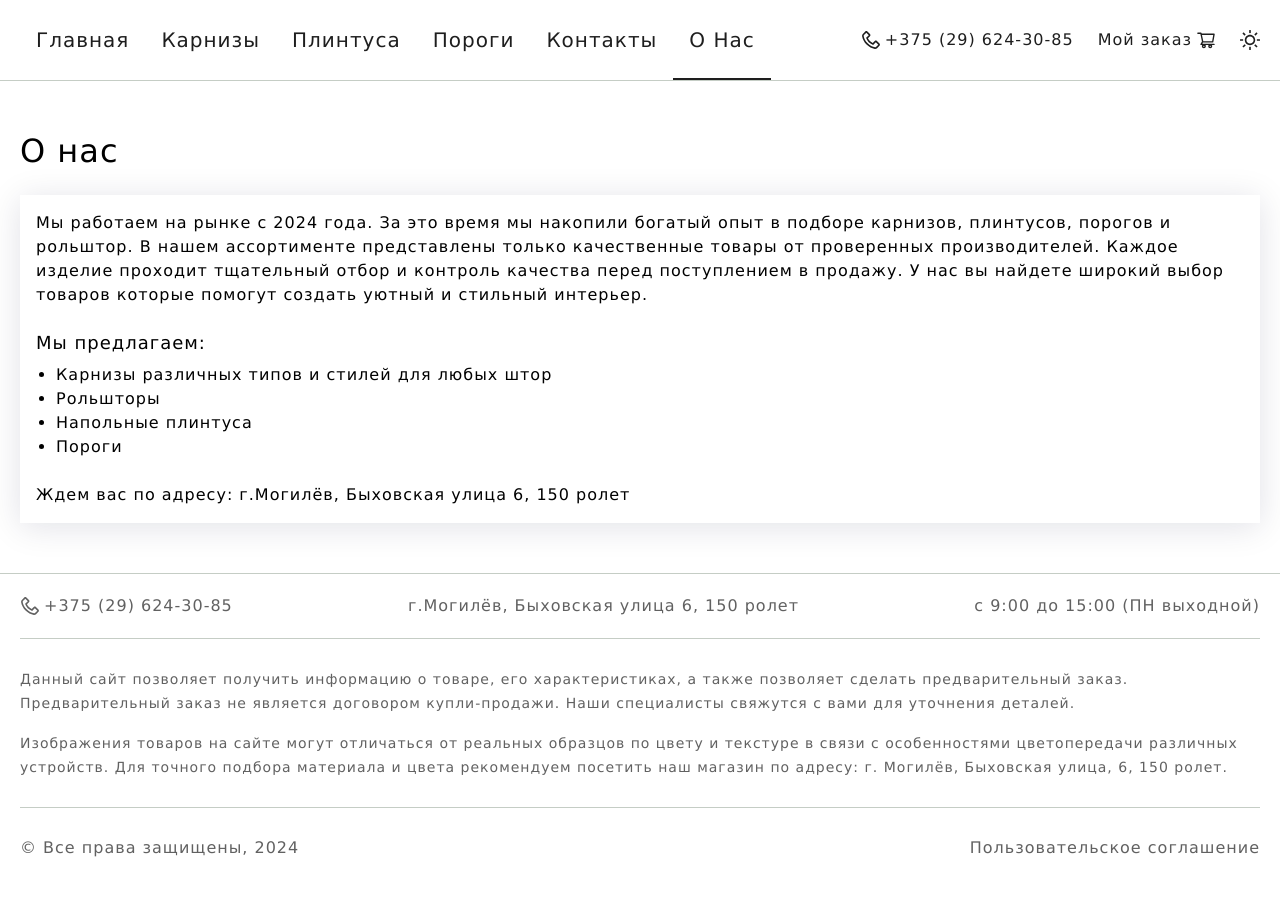
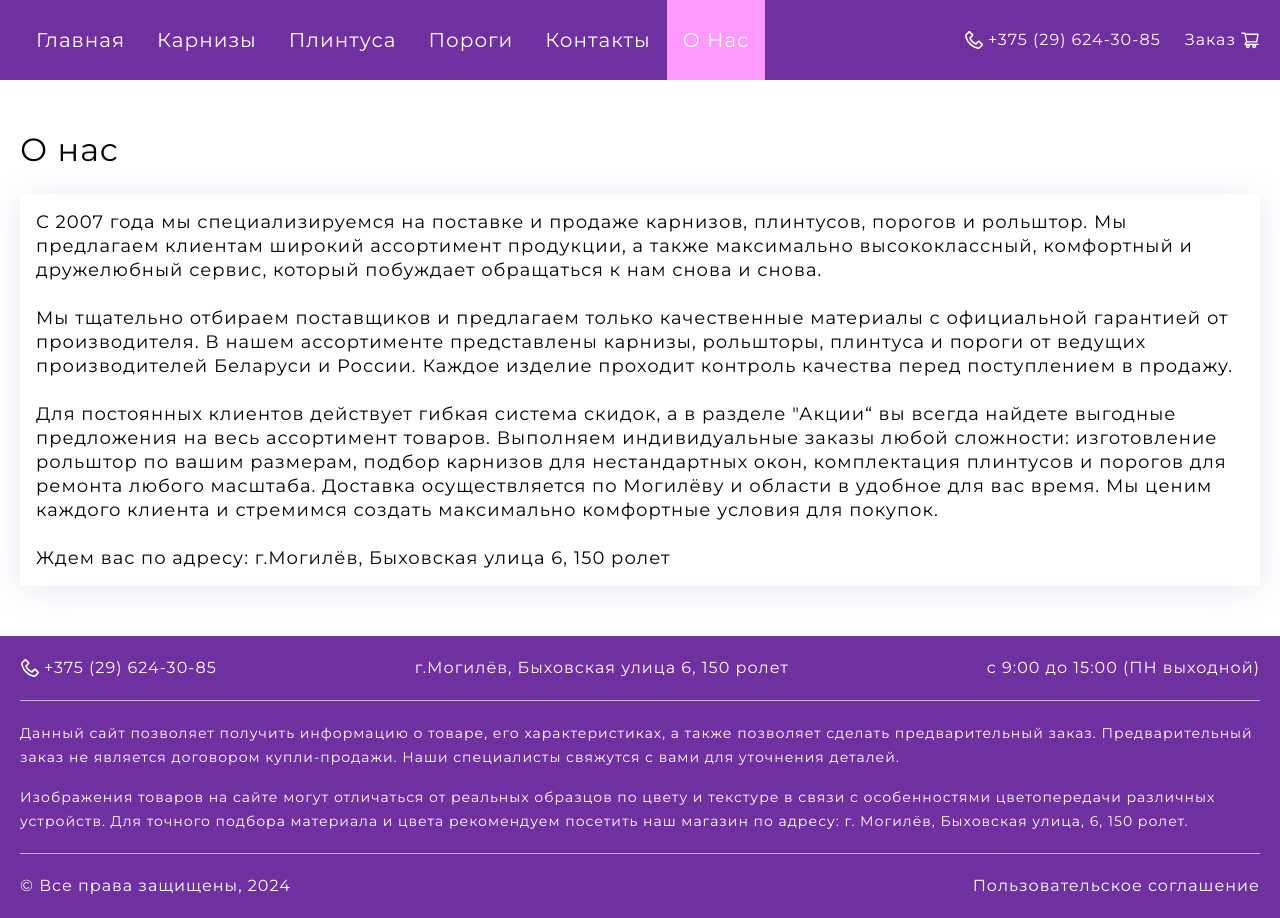
Before and after one commit to Yan-Litvinenko/decor-market, a Next.js app: page /about in a window 1280 px wide. Before the commit the page ends 888 px from the top, so only its background shows below. Built offline with nearby package versions, Linux system fonts and the light colour scheme.

Commit message:
refactoring: colors

```diff
--- a/app/(user)/about/page.tsx
+++ b/app/(user)/about/page.tsx
@@ -2,6 +2,7 @@ import { CONTACTS } from '@/constants/contacts';
 
 export default function About(): React.JSX.Element {
     const { address } = CONTACTS;
+
     return (
         <section className="about">
             <div className="container">
@@ -10,32 +11,27 @@ export default function About(): React.JSX.Element {
                 </h1>
 
                 <section className="about__content">
-                    <p
-                        aria-label="Мы работаем на рынке с 2024 года. За это время мы накопили богатый опыт в подборе карнизов,
-                        плинтусов, порогов и рольштор. В нашем ассортименте представлены только качественные товары от
-                        проверенных производителей. Каждое изделие проходит тщательный отбор и контроль качества перед
-                        поступлением в продажу. У нас вы найдете широкий выбор товаров которые помогут создать уютный и
-                        стильный интерьер."
-                    >
-                        Мы работаем на рынке с 2024 года. За это время мы накопили богатый опыт в подборе карнизов,
-                        плинтусов, порогов и рольштор. В нашем ассортименте представлены только качественные товары от
-                        проверенных производителей. Каждое изделие проходит тщательный отбор и контроль качества перед
-                        поступлением в продажу. У нас вы найдете широкий выбор товаров которые помогут создать уютный и
-                        стильный интерьер.
+                    <p>
+                        С 2007 года мы специализируемся на поставке и продаже карнизов, плинтусов, порогов и рольштор.
+                        Мы предлагаем клиентам широкий ассортимент продукции, а также максимально высококлассный,
+                        комфортный и дружелюбный сервис, который побуждает обращаться к нам снова и снова.
                     </p>
-                    <section className="about__list-section">
-                        <h2 className="about__list-title" aria-label="Мы предлагаем">
-                            Мы предлагаем:
-                        </h2>
-                        <ul className="about__list">
-                            <li aria-label="Карнизы различных типов и стилей для любых штор">
-                                Карнизы различных типов и стилей для любых штор
-                            </li>
-                            <li aria-label="Современные рольшторы">Рольшторы</li>
-                            <li aria-label="Напольные плинтуса">Напольные плинтуса</li>
-                            <li aria-label="Пороги для всех типов напольных покрытий">Пороги</li>
-                        </ul>
-                    </section>
+                    <p>
+                        Мы тщательно отбираем поставщиков и предлагаем только качественные материалы с официальной
+                        гарантией от производителя. В нашем ассортименте представлены карнизы, рольшторы, плинтуса и
+                        пороги от ведущих производителей Беларуси и России. Каждое изделие проходит контроль качества
+                        перед поступлением в продажу.
+                    </p>
+
+                    <p>
+                        Для постоянных клиентов действует гибкая система скидок, а в разделе &quot;Акции&ldquo; вы
+                        всегда найдете выгодные предложения на весь ассортимент товаров. Выполняем индивидуальные заказы
+                        любой сложности: изготовление рольштор по вашим размерам, подбор карнизов для нестандартных
+                        окон, комплектация плинтусов и порогов для ремонта любого масштаба. Доставка осуществляется по
+                        Могилёву и области в удобное для вас время. Мы ценим каждого клиента и стремимся создать
+                        максимально комфортные условия для покупок.
+                    </p>
+
                     <p aria-label={`Ждем вас по адресу: ${address}`}>Ждем вас по адресу: {address}</p>
                 </section>
             </div>
--- a/components/header/Header.tsx
+++ b/components/header/Header.tsx
@@ -1,7 +1,7 @@
 import Link from 'next/link';
 import ContactsPhone from '../contactsPhone/ContactsPhone';
 import Navigation from '../navigation/Navigation';
-import { ShoppingCartOutlined, SunOutlined, MenuOutlined } from '@ant-design/icons';
+import { ShoppingCartOutlined, MenuOutlined } from '@ant-design/icons';
 
 export default function Header(): React.JSX.Element {
     return (
@@ -18,12 +18,9 @@ export default function Header(): React.JSX.Element {
                     <div className="header__contacts-shopping">
                         <ContactsPhone />
                         <div className="header__shopping">
-                            <span>Мой заказ</span>
+                            <span>Заказ</span>
                             <ShoppingCartOutlined className="header__shopping-icon" />
                             <Link className="header__shopping-link" href="/" aria-label="Перейти в корзину" />
-                        </div>
-                        <div className="header__theme">
-                            <SunOutlined className="header__theme-icon" aria-label="Переключить тему" />
                         </div>
                     </div>
                 </div>
--- a/styles/components/about.scss
+++ b/styles/components/about.scss
@@ -1,21 +1,10 @@
 .about {
     &__content {
-        box-shadow: var(--box-shadow);
+        box-shadow: var(--box-shadow-main-color);
+        font-size: 18px;
         display: flex;
         flex-direction: column;
         padding: 16px;
         row-gap: 24px;
     }
-
-    &__list-title {
-        font-size: 18px;
-        margin-bottom: 8px;
-    }
-
-    &__list {
-        display: flex;
-        flex-direction: column;
-        list-style-type: disc;
-        padding-left: 20px;
-    }
 }
--- a/styles/components/contacts.scss
+++ b/styles/components/contacts.scss
@@ -6,7 +6,7 @@
     }
 
     &__list {
-        box-shadow: var(--box-shadow);
+        box-shadow: var(--box-shadow-main-color);
         display: flex;
         flex-direction: column;
         max-width: 696px;
@@ -37,6 +37,7 @@
         }
 
         &__list {
+            padding: 0;
             max-width: 100%;
         }
     }
--- a/styles/components/contactsComponents.scss
+++ b/styles/components/contactsComponents.scss
@@ -2,8 +2,24 @@
     transition: var(--transition-time);
 }
 
+.phone {
+    transition: text-shadow var(--transition-time);
+
+    &__icon {
+        transition: filter var(--transition-time);
+    }
+}
+
 @media (hover: hover) {
     .contacts-address:hover a {
-        text-shadow: var(--main-color-text-shadow);
+        text-shadow: var(--light-text-shadow);
+    }
+
+    .phone:hover {
+        text-shadow: var(--light-text-shadow);
+    }
+
+    .phone:hover .phone__icon {
+        filter: drop-shadow(0px 0px 1px var(--light-text-color));
     }
 }
--- a/styles/components/footer.scss
+++ b/styles/components/footer.scss
@@ -1,8 +1,8 @@
 .footer {
-    border-top: 1px solid var(--decorative-line-color);
+    background-color: var(--main-color);
+    color: var(--light-text-color);
 
     &__contacts {
-        color: var(--light-main-color);
         padding: 20px 0px;
 
         &-list {
@@ -24,13 +24,13 @@
         row-gap: 16px;
         display: flex;
         flex-direction: column;
-        padding: 28px 0px;
+        padding: 20px 0px;
     }
 
     &__information {
         border-top: 1px solid var(--decorative-line-color);
         color: var(--light-main-color);
-        padding: 28px 0px;
+        padding: 20px 0px;
 
         &-list {
             display: flex;
@@ -45,7 +45,7 @@
 
 @media (hover: hover) {
     .footer__information-link:hover {
-        text-shadow: var(--main-color-text-shadow);
+        text-shadow: var(--light-text-shadow);
     }
 }
 
--- a/styles/components/header.scss
+++ b/styles/components/header.scss
@@ -1,7 +1,6 @@
 .header {
-    background-color: var(--inverse-main-color);
-    border-bottom: 1px solid var(--decorative-line-color);
-    color: var(--main-color);
+    background-color: var(--main-color);
+    color: var(--light-text-color);
     left: 0;
     position: sticky;
     right: 0;
@@ -25,9 +24,15 @@
         display: flex;
         position: relative;
         transition: text-shadow var(--transition-time);
+
+        &-icon {
+            transition: filter var(--transition-time);
+            will-change: filter;
+        }
     }
 
     &__shopping-icon {
+        display: block;
         font-size: 20px;
         transform: translateY(2px);
         height: 20px;
@@ -39,45 +44,24 @@
         inset: 0;
     }
 
-    &__theme {
-        cursor: pointer;
-        display: flex;
-        justify-content: center;
-        align-items: center;
-    }
-
-    &__theme-icon {
-        height: 20px;
-        width: 20px;
-        font-size: 20px;
-    }
-
     &__burger {
-        display: none;
         background: none;
         border: none;
+        color: var(--main-color);
         cursor: pointer;
+        display: none;
         font-size: 24px;
-        color: var(--main-color);
         padding: 8px;
     }
 }
 
 @media (hover: hover) {
-    .header__contacts:hover .header__contacts-icon {
-        animation: trigger-phone var(--transition-time) ease-in-out;
+    .header__shopping:hover {
+        text-shadow: var(--light-text-shadow);
     }
 
-    .header__contacts:hover {
-        text-shadow: var(--main-color-text-shadow);
-    }
-
-    .header__shopping:hover {
-        text-shadow: var(--main-color-text-shadow);
-    }
-
-    .header__theme:hover {
-        text-shadow: var(--main-color-text-shadow);
+    .header__shopping:hover .header__shopping-icon {
+        filter: drop-shadow(0px 0px 1px var(--light-text-color));
     }
 }
 
--- a/styles/components/navigation.scss
+++ b/styles/components/navigation.scss
@@ -20,45 +20,17 @@
         overflow: hidden;
         padding: 0 16px;
         position: relative;
+        transition: text-shadow var(--transition-time);
     }
 
-    &__link::before {
-        content: '';
-        display: block;
-        bottom: 0;
-        left: 0;
-        width: 100%;
-        height: 2px;
-        position: absolute;
-        background-color: var(--main-color);
-        transition:
-            transform var(--transition-time) ease,
-            opacity 0ms ease var(--transition-time);
-        transition:
-            transform ease var(var(--transition-time), var(--transition-time)),
-            opacity ease 0ms var(--transition-time);
-        transform: translateX(100%);
-        opacity: 0;
-    }
-
-    &__link-active:before {
-        transform: translateX(0);
-        opacity: 1;
+    &__link-active {
+        background-color: var(--secondary-color);
     }
 }
 
 @media (hover: hover) {
-    .nav:hover .nav__link:hover:before {
-        transition-delay: 0ms, 0ms;
-    }
-
-    .nav__link:hover:before {
-        transform: translateX(0);
-        opacity: 1;
-    }
-
-    .nav__link:hover ~ .nav__link:before {
-        transform: translateX(-100%);
+    .nav__link:hover {
+        text-shadow: var(--light-text-shadow);
     }
 }
 
--- /dev/null
+++ b/styles/fonts.scss
@@ -0,0 +1,6 @@
+@font-face {
+    font-family: 'Montserrat';
+    src: url('../public/fonts/Montserrat.woff2'), url('../public/fonts/Montserrat.woff');
+    font-display: swap;
+    font-weight: 400;
+}
--- a/styles/index.scss
+++ b/styles/index.scss
@@ -1,5 +1,7 @@
 @import '~reset-css/reset.css';
 @import './variables.scss';
+@import './fonts.scss';
+
 @import './components/header.scss';
 @import './components/phone.scss';
 @import './components/contacts.scss';
@@ -18,7 +20,8 @@
 body {
     background-color: var(--inverse-text-color);
     color: var(--main-text-color);
-    font-family: Verdana, Geneva, Tahoma, sans-serif;
+    font-family: Montserrat, sans-serif;
+
     font-size: 16px;
     font-weight: 400;
     letter-spacing: 1px;
--- a/styles/variables.scss
+++ b/styles/variables.scss
@@ -1,11 +1,21 @@
 :root {
-    --main-color-value: 30, 30, 30;
+    --main-color-value: 112, 48, 160;
     --main-color: rgb(var(--main-color-value));
-    --inverse-main-color: rgb(255, 255, 255);
-    --light-main-color: rgb(var(--main-color-value), 0.7);
-    --decorative-line-color: rgba(111, 131, 110, 0.4);
+    --main-color-light: rgb(var(--main-color-value), 0.7);
+    --main-color-text-shadow: 0.1px 0.1px 0.1px rgb(var(--main-color-value));
+
+    --secondary-color-value: 255, 153, 255;
+    --secondary-color: rgb(var(--secondary-color-value));
+    --secondary-color-light: rgb(var(--secondary-color-value), 0.7);
+    --secondary-color-text-shadow: 0.1px 0.1px 0.1px rgb(var(--secondary-color-value));
+
+    --dark-text-color: rgb(30, 30, 30);
+    --dark-text-shadow: 0.1px 0.1px 0.1px rgb(30, 30, 30);
+    --light-text-color: rgb(255, 255, 255);
+    --light-text-shadow: 0.1px 0.1px 0.1px rgb(255, 255, 255);
+
+    --box-shadow-main-color: 0 4px 32px 0 rgba(var(--main-color-value), 0.12);
+
+    --decorative-line-color: rgba(255, 255, 255, 0.651);
     --transition-time: 0.3s;
-    --box-shadow: 0 4px 32px 0 rgba(0, 16, 61, 0.12);
-
-    --main-color-text-shadow: 0.1px 0.1px 0.1px rgb(var(--main-color-value));
 }
```
Also changed, not shown: public/fonts/Montserrat.woff (added), public/fonts/Montserrat.woff2 (added).
